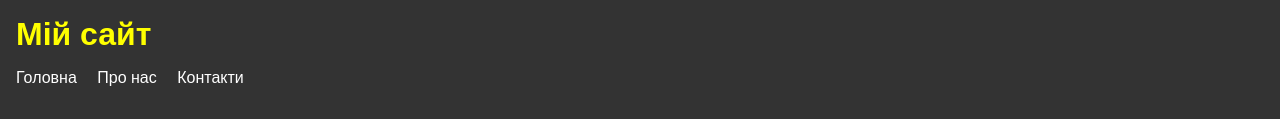
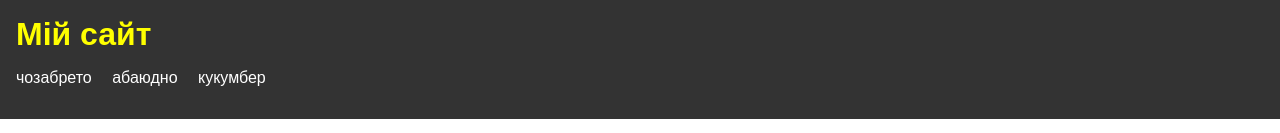
Before and after one commit to yaneessa1/shovel, a plain HTML site: page index.html in a window 1280 px wide. Shown: the top 133 px of the page. Drawn offline with Linux system fonts and the light colour scheme.

Commit message:
Update index.html

```diff
--- a/index.html
+++ b/index.html
@@ -10,9 +10,9 @@
     <h1>Мій сайт</h1>
     <nav>
       <ul>
-        <li><a href="#">Головна</a></li>
-        <li><a href="#">Про нас</a></li>
-        <li><a href="#">Контакти</a></li>
+        <li><a href="#">чозабрето</a></li>
+        <li><a href="#">абаюдно</a></li>
+        <li><a href="#">кукумбер</a></li>
       </ul>
     </nav>
   </header>
```
